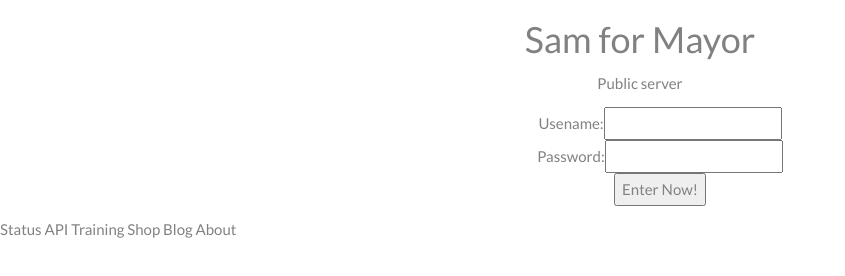
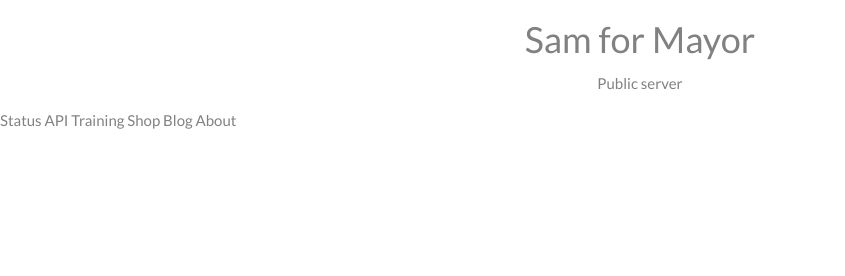
Before and after one commit to sam-pat/samformayor, a plain HTML site: page thankyou.html in a window 1280 px wide. Shown: the whole page, without its empty margins (0-845 px from the left). Drawn offline with nearby package versions, Linux system fonts and the light colour scheme.

Commit message:
Update thankyou.html

```diff
--- a/thankyou.html
+++ b/thankyou.html
@@ -19,29 +19,8 @@
 <div class="jumbotron2 text-center">
   <h1>Sam for Mayor</h1>
   <p>Public server</p>
-  <form action="mayor.html" method="post" onsubmit="return check_info();">
-<ul style="list-style-type:none">
-  <li>Usename:<input type="text" name="username" id="username"/></li>
-<li>Password:<input type="password" name="password" id="password"/></li>
 
-<li><input type="submit" value="Enter Now!"/></li>
-</ul>
-</form>
 </div>
-<script type="text/javascript">
-    function check_info(){
-       var username = document.getElementById('username').value;
-       var password = document.getElementById('password').value;
-        if (username=="" || password=="") {
-        alert ('Please fill in all fields');
-        return false;
-       }
-       else{
-        return true;
-       }
-    }
-</script>
-
 
 </body>
 </html>
```
